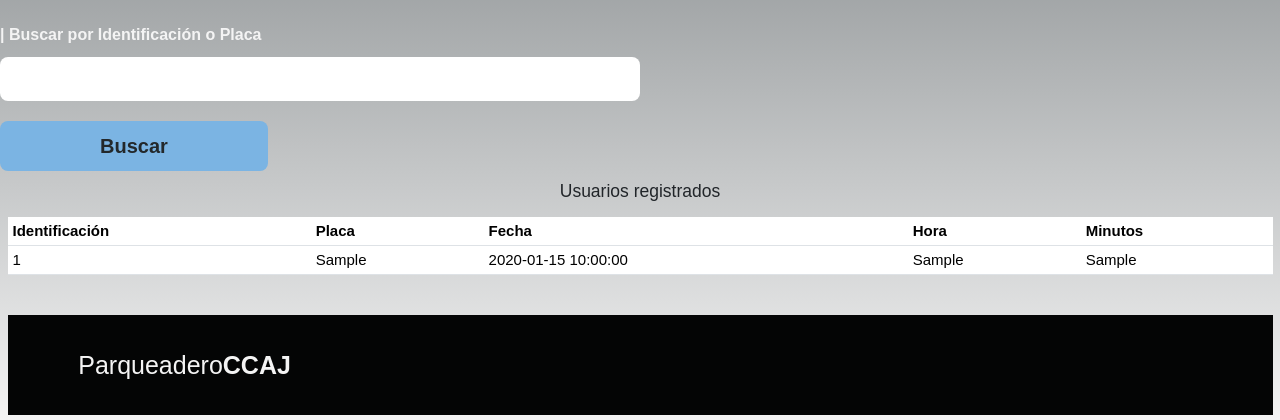
After one commit to CamDev0/Proyecto-parqueadero., a PHP site: page /time.php in a window 1280 px wide. The commit adds this page. Shown: the part 651-1071 px from the top of the page. Run offline with PHP 8.4, Linux system fonts and the light colour scheme; tables that the repository leaves empty or names only in its code hold one stand-in row (values such as "Sample post").

Commit message:
Agregando tabla de fechas

```diff
--- a/vistas/contacto.php
+++ b/vistas/contacto.php
@@ -9,7 +9,7 @@
     <link rel="preconnect" href="https://fonts.googleapis.com">
     <link rel="preconnect" href="https://fonts.gstatic.com" crossorigin>
     <link href="https://fonts.googleapis.com/css2?family=Open+Sans&family=PT+Sans:wght@400;700&display=swap" rel="stylesheet">
-    <link rel="icon" href="img/icon.png">
+    <link rel="icon" href="../img/icon.png">
 
     <link rel="stylesheet" href="../styles.css">
 
--- a/vistas/headerLogin.php
+++ b/vistas/headerLogin.php
@@ -8,6 +8,7 @@
                     <a href="./registro.php" class="nav__link">Registrar</a>
                         <!-- <a href="consultas.php" class="nav__link">Consultas</a> -->
                         <a href="crud.php" class="nav__link">Editar Datos</a>
+                        <a href="time.php" class="nav__link">Usuarios Activos</a>
                         <a href="index.php" class="nav__link">Salir</a>
                     </nav>
             </div>
--- a/vistas/index.php
+++ b/vistas/index.php
@@ -9,7 +9,7 @@
     <link rel="preconnect" href="https://fonts.googleapis.com">
     <link rel="preconnect" href="https://fonts.gstatic.com" crossorigin>
     <link href="https://fonts.googleapis.com/css2?family=Open+Sans&family=PT+Sans:wght@400;700&display=swap" rel="stylesheet">
-    <link rel="icon" href="img/icon.png">
+    <link rel="icon" href="../img/icon.png">
 
     <link rel="stylesheet" href="../styles.css">
 
--- a/vistas/login.php
+++ b/vistas/login.php
@@ -8,7 +8,7 @@
     <link rel="preconnect" href="https://fonts.googleapis.com">
     <link rel="preconnect" href="https://fonts.gstatic.com" crossorigin>
     <link href="https://fonts.googleapis.com/css2?family=Raleway&display=swap" rel="stylesheet">
-    <link rel="icon" href="img/icon.png">
+    <link rel="icon" href="../img/icon.png">
     <link rel="stylesheet" href="../styles.css">
     <title>Login | CCAJ</title>
 </head>
--- a/vistas/nosotros.php
+++ b/vistas/nosotros.php
@@ -9,7 +9,7 @@
     <link rel="preconnect" href="https://fonts.googleapis.com">
     <link rel="preconnect" href="https://fonts.gstatic.com" crossorigin>
     <link href="https://fonts.googleapis.com/css2?family=Open+Sans&family=PT+Sans:wght@400;700&display=swap" rel="stylesheet">
-    <link rel="icon" href="img/icon.png">
+    <link rel="icon" href="../img/icon.png">
 
     <link rel="stylesheet" href="../styles.css">
 
--- /dev/null
+++ b/vistas/time.php
@@ -0,0 +1,127 @@
+<!DOCTYPE html>
+<html lang="en">
+<head>
+    <meta charset="UTF-8">
+    <meta http-equiv="X-UA-Compatible" content="IE=edge">
+    <meta name="viewport" content="width=device-width, initial-scale=1.0">
+    <title>Activos | CCAJ</title>
+
+    <link rel="preconnect" href="https://fonts.googleapis.com">
+    <link rel="preconnect" href="https://fonts.gstatic.com" crossorigin>
+    <link href="https://fonts.googleapis.com/css2?family=Open+Sans&family=PT+Sans:wght@400;700&display=swap" rel="stylesheet">
+    <link rel="icon" href="../img/icon.png">
+    <link href="https://cdn.jsdelivr.net/npm/bootstrap@5.3.0-alpha3/dist/css/bootstrap.min.css" rel="stylesheet" integrity="sha384-KK94CHFLLe+nY2dmCWGMq91rCGa5gtU4mk92HdvYe+M/SXH301p5ILy+dN9+nJOZ" crossorigin="anonymous">
+    <link rel="stylesheet" href="../styles.css">
+</head>
+
+<body>
+    <!--Header - nav-->
+    <header>
+    <?php
+        require_once("headerLogin.php");
+    ?>
+    </header>
+
+
+    <div class="img-text">
+        <div class="img-banner">
+            <br><br><br><br><br><br>
+            <div class="text__img">
+                <h1 class="no-margin">Página oficial Parqueadero CCAJ</h1>
+                <h3 class="no-margin">Consulta</h3>
+            </div>
+        </div>
+    </div>
+    <br>
+
+    <?php
+    include "../modelo/DB.php";
+    //mandamos el post del filtro (buscar)
+    if (!isset($_POST['buscar'])){$_POST['buscar'] = '';}
+    ?>
+
+<form id="form2" name="form2" method = "post" action = "time.php">
+    <div class = "campos">
+        <label class= "form-label">| Buscar por Identificación o Placa</label>
+        <input type= "text" class="form-filtro" id="buscar" name="buscar" value = "<?php echo $_POST['buscar'] ?>">
+    </div>
+    <div class="col-1">
+        <input type= "submit" class = "boton-filtro" value="Buscar" style = "background-color: #7BB4E3;">
+    </div>
+
+
+
+    <?php
+    //si post está vacío que me ponga un espacio
+    if ($_POST['buscar'] == ''){$_POST['buscar'] = ' ';}
+
+    //separa los campos para la busqueda
+    $aKeyword = explode(" ", $_POST['buscar']);
+
+    //primera query que nos muestre todos los datos
+    if ($_POST['buscar'] == '')
+    {
+        $query = "select idUser, Placa, Fecha, Hora, Minutos from dates";
+    }
+    //sino está vacío el post pues que traiga el filtro
+    else{
+        $query = "select idUser, Placa, Fecha, Hora, Minutos  from dates ";
+
+        if ($_POST['buscar'] != '')
+        {
+            $query .= "WHERE (idUser LIKE LOWER('%".$aKeyword[0]."%') OR Placa LIKE LOWER('%".$aKeyword[0]."%'))";
+        }
+        //Por si escribimos dos palabras
+        for ($i = 1; $i < count($aKeyword); $i++)
+        {
+            if(!empty($aKeyword[$i]))
+            {
+                $query .= " OR idUser LIKE '%" .$aKeyword[$i] ."%' OR Placa LIKE '%" .$aKeyword[$i] ."%' ";
+            }
+        }
+    }
+
+    $sql = $conexion -> query($query);
+
+    ?>
+</form>
+    <!--Tabla-->
+    <h3 class = "text-center p-3"> Usuarios registrados</h3>
+    <div class = "container-fluid h4">
+    <table class="table">
+    <thead class = "bg-info">
+    <tr>
+      <th scope="col">Identificación</th>
+      <th scope="col">Placa</th>
+      <th scope="col">Fecha</th>
+      <th scope="col">Hora</th>
+      <th scope="col">Minutos</th>
+    </tr>
+  </thead>
+  <tbody>
+    <?php
+
+    while ($rowSql = $sql -> fetch_assoc()){  ?>
+        <tr>
+        <td> <?php echo $rowSql["idUser"];?> </td>
+        <td> <?php echo $rowSql["Placa"];?> </td>
+        <td> <?php echo $rowSql["Fecha"];?> </td>
+        <td> <?php echo $rowSql["Hora"];?> </td>
+        <td> <?php echo $rowSql["Minutos"];?> </td>
+      </tr>
+    <?php
+    }
+
+   ?>
+  </tbody>
+  </table>
+
+    <footer>
+    <?php
+        require_once("footerLogin.php");
+    ?>
+    </footer>
+
+    <script src="https://cdn.jsdelivr.net/npm/bootstrap@5.3.0-alpha3/dist/js/bootstrap.bundle.min.js" integrity="sha384-ENjdO4Dr2bkBIFxQpeoTz1HIcje39Wm4jDKdf19U8gI4ddQ3GYNS7NTKfAdVQSZe" crossorigin="anonymous"></script>
+</body>
+</html>
```
Also changed, not shown: controlador/date_controller.php (added, +22 -0 lines), vistas/date.php (added, +8 -0 lines), vistas/registro.php (+8 -3 lines).
